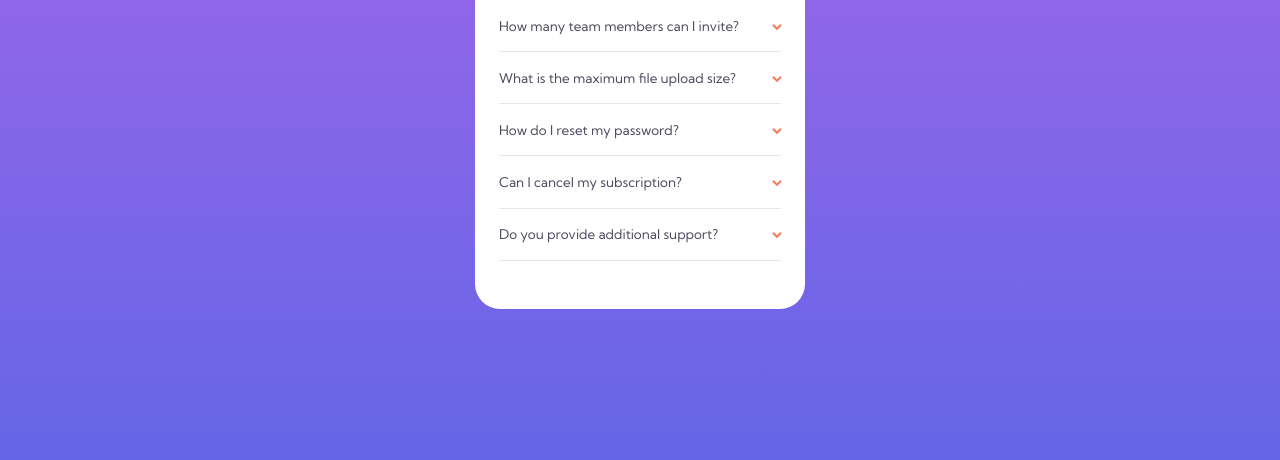
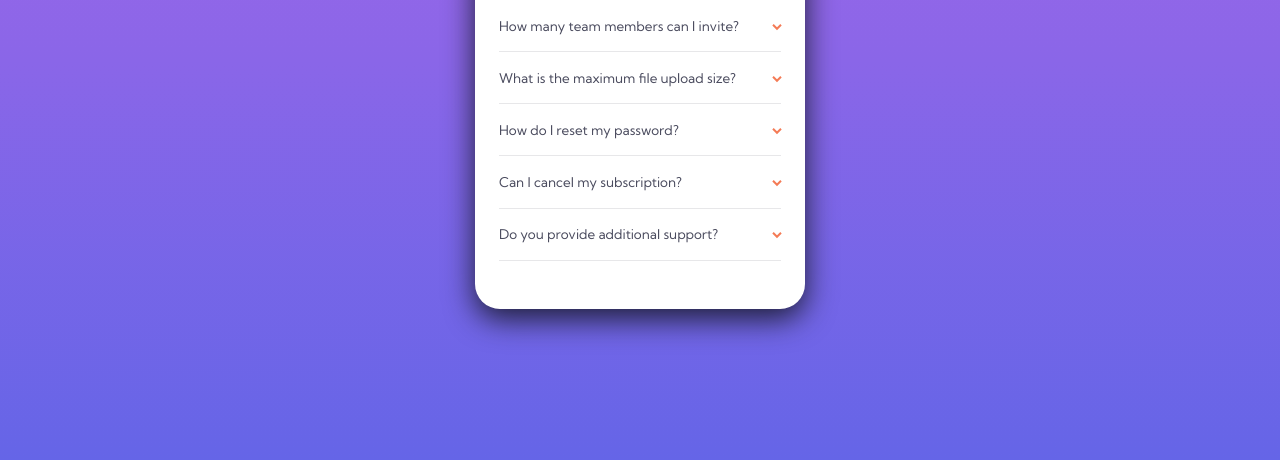
Before and after one commit to johnmal-dev/faq-accordion-card, a plain HTML site: page index.html in a window 1280 px wide. Shown: the part 340-800 px from the top of the page. Drawn offline with Linux system fonts and the light colour scheme.

Commit message:
add box-shadow

```diff
--- a/index.html
+++ b/index.html
@@ -16,8 +16,8 @@
     <div class="img-container">
       <img src="/images/illustration-woman-online-mobile.svg" alt="">
     </div>
-    <h1>FAQ</h1>
     <div class="accordion-wrapper">
+      <h1>FAQ</h1>
       <div class="accordion">
         How many team members can I invite?
       </div>
--- a/style.css
+++ b/style.css
@@ -30,6 +30,8 @@ body {
   min-width: 330px;
   padding: 1.5rem 1.5rem 3rem 1.5rem;
   border-radius: 25px;
+  -webkit-box-shadow: 0 10px 30px #1d1e35;
+          box-shadow: 0 10px 30px #1d1e35;
 }
 .card .img-container {
   height: 6.8rem;
```
